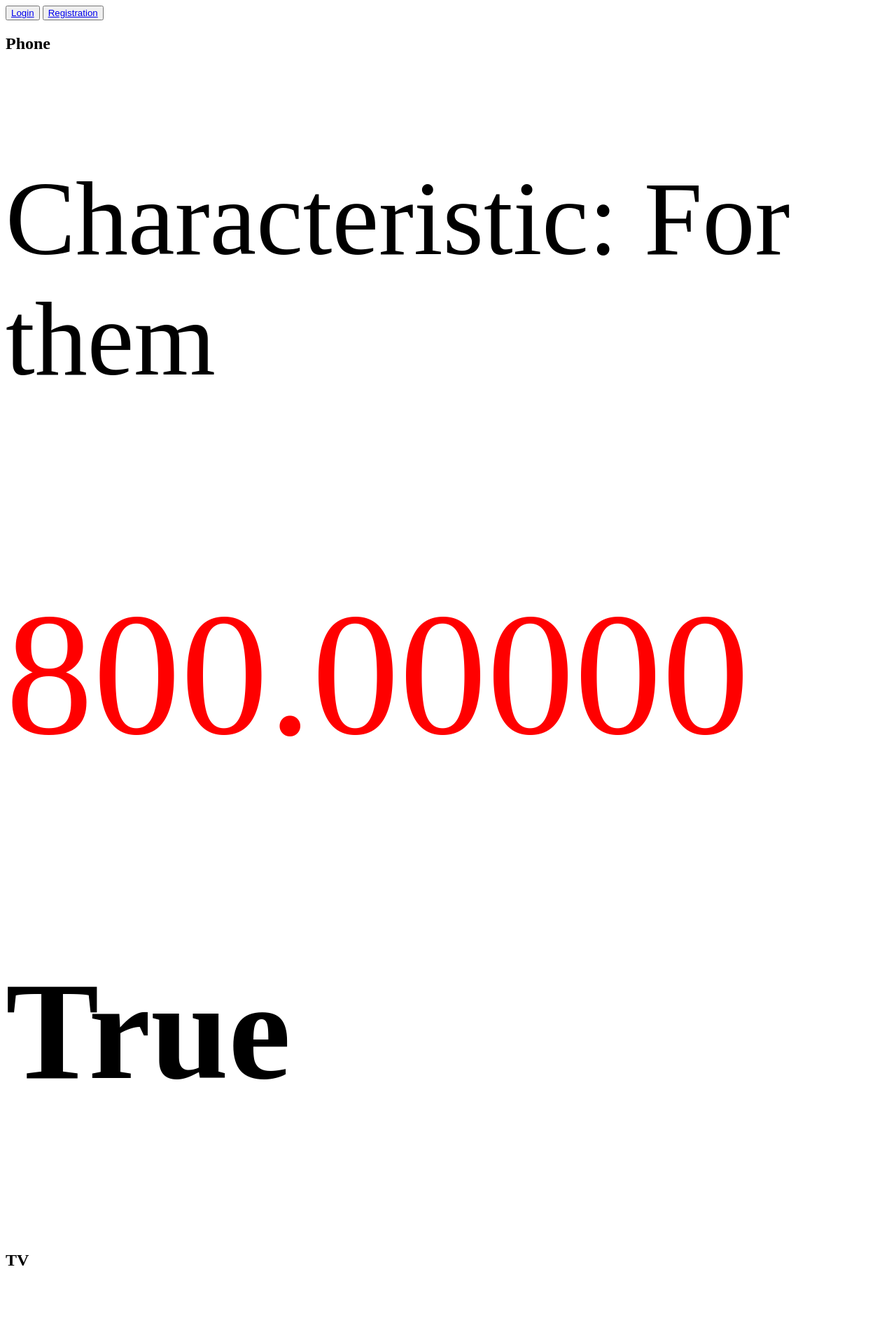
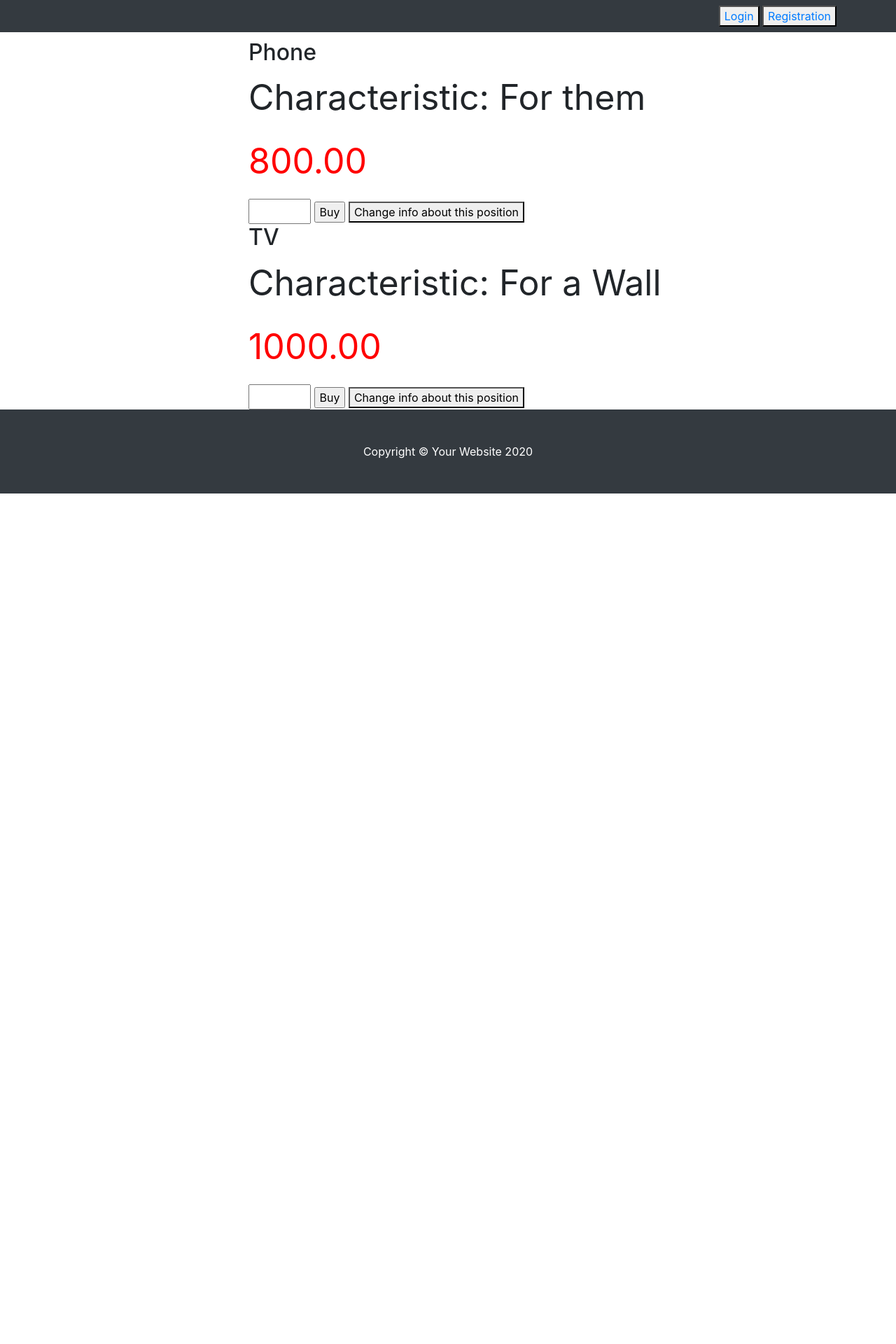
Before and after one commit to RomanDemianenko/Modul2, a Django app: page / in a window 1280 px wide. Shown: the top 1920 px of the page at 70% size. After the commit the page ends 705 px from the top, so only its background shows below. Run offline with Django 3.2, Linux system fonts and the light colour scheme; a user stored in the database is signed in; data comes from the database, SQL or seed files in the repository; both versions use the stored data as it was after the commit; some libraries are stand-ins or nearby versions.

Commit message:
10,02021

```diff
--- a/mysite/myapp/models.py
+++ b/mysite/myapp/models.py
@@ -7,14 +7,14 @@ from django.utils import timezone
 
 
 class MyUser(AbstractUser):
-    cash = models.DecimalField(decimal_places=5, max_digits=15, default=10000)
+    cash = models.DecimalField(decimal_places=2, max_digits=15, default=10000)
 
 
 class Product(models.Model):
     name = models.CharField(max_length=30)
     description = models.TextField(max_length=30, null=True)
     slug = models.SlugField(blank=True, null=True)
-    price = models.DecimalField(decimal_places=5, max_digits=15)
+    price = models.DecimalField(decimal_places=2, max_digits=15)
     image = models.ImageField(blank=True, null=True)
     quantity = models.PositiveIntegerField()
     available = models.BooleanField(default=False)
@@ -27,7 +27,7 @@ class Order(models.Model):
     costumer = models.ForeignKey(MyUser, related_name='costumer', on_delete=models.CASCADE)
     product = models.ForeignKey(Product, related_name='product', on_delete=models.CASCADE)
     quantity = models.PositiveIntegerField(default=1)
-    total_price = models.DecimalField(decimal_places=5, max_digits=15)
+    total_price = models.DecimalField(decimal_places=2, max_digits=15)
     order_time = models.DateTimeField(default=timezone.now)
 
     def __str__(self):
--- a/mysite/myapp/urls.py
+++ b/mysite/myapp/urls.py
@@ -2,18 +2,20 @@ from django.contrib import admin
 from django.urls import include, path, re_path
 
 from myapp.views import UserLoginView, UserLogout, RegistrationView, ProductListView, ProductUpdateView, OrderViewList, \
-    ReturnOfGoodRedirectView, CancelListView, ReturnPositionRedirectsView
+    ReturnOfGoodRedirectView, CancelListView, ReturnPositionRedirectsView, BuyingRedirectView
 
 urlpatterns = [
     path('', ProductListView.as_view(), name='products'),
+    # path('1/', UserLoginView.as_view()),
+    path('', BuyingRedirectView.as_view(), name='buying'),
     path('admin/', admin.site.urls),
     path('login/', UserLoginView.as_view(), name='login'),
-    path('logout/', UserLogout.as_view(next_page='/'), name='logout'),
+    path('logout/', UserLogout.as_view(), name='logout'),
     path('registration/', RegistrationView.as_view(), name='registration'),
-    path('update/', ProductUpdateView.as_view(), name='change_products_list'),
-    path('order/', OrderViewList.as_view()),
+    path('update/<int:pk>', ProductUpdateView.as_view(), name='update'),
+    path('order/', OrderViewList.as_view(), name='orders'),
     path('order/return', ReturnOfGoodRedirectView.as_view()),
-    path('cancel', CancelListView.as_view()),
+    path('cancel', CancelListView.as_view(), name='cancel'),
     path('cancel/list', ReturnPositionRedirectsView.as_view())
     # path('products/', ProductListView.as_view(), name='products'),
 ]
--- a/mysite/myapp/views.py
+++ b/mysite/myapp/views.py
@@ -2,7 +2,7 @@ from datetime import datetime, timezone, timedelta
 
 from django.contrib import messages
 from django.contrib.auth import authenticate, login, logout
-from django.contrib.auth.forms import UserCreationForm
+from django.contrib.auth.forms import UserCreationForm, AuthenticationForm
 from django.contrib.auth.mixins import LoginRequiredMixin, PermissionRequiredMixin
 from django.contrib.auth.views import LogoutView, LoginView
 from django.http import HttpResponse, HttpResponseRedirect
@@ -57,76 +57,86 @@ class BaseView(View):
 
 
 class UserLoginView(LoginView):
-    form_class = LoginForm
-    success_url = '/'
-    template_name = 'login.html'
+    # form_class = AuthenticationForm
+    # success_url = '/'
+    # template_name = 'login.html'
+    # http_method_names = ['get', 'post']
 
-    def get_success_url(self):
-        return self.success_url
+    # def get_success_url(self):
+    #     return self.success_url
 
-    # def get(self, request, *args, **kwargs):
-    #     form = LoginForm(request.POST)
-    #     product = Product.objects.all()
-    #     context = {'form': form, 'product': product}
-    #     return render(request, 'login.html', context)
-    #
-    # def post(self, request, *args, **kwargs):
-    #     form = LoginForm(request.POST)
-    #     if form.is_valid():
-    #         username = form.cleaned_data['username']
-    #         password = form.cleaned_data['password']
-    #         user = authenticate(username=username, password=password)
-    #         if user:
-    #             login(request, user)
-    #             messages.success(request, 'You are login')
-    #             return HttpResponseRedirect('/')
-    #
-    #         else:
-    #             messages.warning(request, 'You are login')
-    #
-    #     context = {'form': form}
-    #     return render(request, 'login.html', context)
+    def get(self, request, *args, **kwargs):
+        # form = AuthenticationForm(request.POST)
+        # product = Product.objects.all()
+        # context = {'form': form, 'product': product}
+        return self.render_to_response(self.get_context_data())
+        # return super().get(request=self.request)
+        # return render(request, 'login.html', context)
+
+    def post(self, request, *args, **kwargs):
+        form = LoginForm(request.POST)
+        if form.is_valid():
+            username = form.cleaned_data['username']
+            password = form.cleaned_data['password']
+            user = authenticate(username=username, password=password)
+            if user:
+                login(request, user)
+                messages.success(request, 'You are login')
+                return HttpResponseRedirect('/')
+                # return self.form_valid(login)
+            else:
+                messages.warning(request, 'You have login already')
+        else:
+            return self.form_invalid(form)
+        context = {'form': form}
+        return render(request, 'login.html', context)
 
 
 class RegistrationView(CreateView):
-    model = MyUser
-    form_class = RegistrationForm
-    template_name = 'registration.html'
-    success_url = '/'
-    # def get(self, request, *args, **kwargs):
-    #     form = RegistrationForm(request.POST)
-    #     product = Product.objects.all()
-    #     context = {'form': form, 'product': product}
-    #     return render(request, 'registration.html', context)
+    # model = MyUser
+    # form_class = RegistrationForm
+    # template_name = 'registration.html'
+    # success_url = '/'
     #
-    # def post(self, request, *args, **kwargs):
-    #     form = RegistrationForm(request.POST)
-    #     if form.is_valid():
-    #         new_user = form.save(commit=False)
-    #         new_user.username = form.cleaned_data['username']
-    #         new_user.email = form.cleaned_data['email']
-    #         new_user.name = form.cleaned_data['name']
-    #         new_user.save()
-    #         new_user.set_password(form.cleaned_data['password'])
-    #         new_user.save()
-    #         MyUser.objects.create(user=new_user)
-    #         MyUser.objects.upgrade(cash='10000')
-    #         user = authenticate(username=form.cleaned_data['username'], password=form.cleaned_data['password'])
-    #         login(request, user)
-    #         messages.success(request, 'Welcomm in our club')
-    #         return HttpResponseRedirect('/')
-    #     context = {'form': form}
-    #     return render(request, 'registration.html', context)
+    # def get_success_url(self):
+    #     return self.success_url
+    http_method_names = ['get', 'post']
+
+    def get(self, request, *args, **kwargs):
+        form = RegistrationForm(request.POST)
+        product = Product.objects.all()
+        context = {'form': form, 'product': product}
+        return render(request, 'registration.html', context)
+
+    def post(self, request, *args, **kwargs):
+        form = RegistrationForm(request.POST)
+        if form.is_valid():
+            new_user = form.save(commit=False)
+            new_user.username = form.cleaned_data['username']
+            new_user.email = form.cleaned_data['email']
+            new_user.name = form.cleaned_data['name']
+            new_user.save()
+            new_user.set_password(form.cleaned_data['password'])
+            new_user.save()
+            MyUser.objects.create(user=new_user)
+            MyUser.objects.upgrade(cash='10000')
+            user = authenticate(username=form.cleaned_data['username'], password=form.cleaned_data['password'])
+            login(request, user)
+            messages.success(request, 'Welcomm in our club')
+            return HttpResponseRedirect('/')
+        context = {'form': form}
+        return render(request, 'registration.html', context)
 
 
 class UserLogout(LogoutView):
-    # def get(self, request, *args, **kwargs):
-    #     logout(request)
-    #     return HttpResponseRedirect('/')
+    login_url = '/products/'
+    template_name = 'log_out.html'
     next_page = '/'
 
 
-class ProductCreateView(CreateView):
+class ProductCreateView(PermissionRequiredMixin, CreateView):
+    login_url = '/login'
+    permission_required = 'request.user.is_superuser'
     model = Product
     form_class = ProductForm
     success_url = '/products/'
@@ -150,6 +160,9 @@ class ProductListView(ListView):
 
 
 class BuyingRedirectView(RedirectView):
+    model = Order
+    form_class = OrderForm
+
     def get(self, request, *args, **kwargs):
         product_id = request.POST['id']
         product = Product.objects.get(id=product_id)
@@ -176,7 +189,7 @@ class BuyingRedirectView(RedirectView):
 
 class OrderViewList(ListView, LoginRequiredMixin):
     model = Order
-    form = OrderForm
+    # form = OrderForm
     template_name = 'order.html'
     paginate_by = 5
     ordering = ['order_time']
--- a/mysite/mysite/settings.py
+++ b/mysite/mysite/settings.py
@@ -57,7 +57,7 @@ ROOT_URLCONF = 'mysite.urls'
 TEMPLATES = [
     {
         'BACKEND': 'django.template.backends.django.DjangoTemplates',
-        'DIRS': ['templates', ],
+        'DIRS': ['templates'],
         'APP_DIRS': True,
         'OPTIONS': {
             'context_processors': [
--- a/mysite/templates/base.html
+++ b/mysite/templates/base.html
@@ -1,57 +1,129 @@
+{% load static %}
 <!DOCTYPE html>
 <html lang="en">
+
 <head>
-    <meta charset="UTF-8">
-    <title>Title</title>
+
+  <meta charset="utf-8">
+  <meta name="viewport" content="width=device-width, initial-scale=1, shrink-to-fit=no">
+  <meta name="description" content="">
+  <meta name="author" content="">
+
+  <title>Shop Homepage</title>
+
+  <!-- Bootstrap core CSS -->
+  <link rel="stylesheet" href="https://maxcdn.bootstrapcdn.com/bootstrap/4.0.0/css/bootstrap.min.css" integrity="sha384-Gn5384xqQ1aoWXA+058RXPxPg6fy4IWvTNh0E263XmFcJlSAwiGgFAW/dAiS6JXm" crossorigin="anonymous">
+
+  <!-- Custom styles for this template -->
+  <link href="css/shop-homepage.css" rel="stylesheet">
+
 </head>
+<style>
+    body {
+      padding-top: 56px;
+    }
+</style>
 <body>
         {% block content %}
         {% csrf_token %}
+  <!-- Navigation -->
+  <nav class="navbar navbar-expand-lg navbar-dark bg-dark fixed-top">
+    <div class="container">
+      <div class="collapse navbar-collapse" id="navbarResponsive">
+        <ul class="navbar-nav ml-auto">
+          <li class="nav-item">
                {% if user.superuser %}
-        <button><a href = '/update'>Add Products to Shop</a></button>
-        <button><a href = '/cancel'>Cancel orders</a></button>
+                    <button><a href ="{% url 'update'%}">Add Products to Shop</a></button>
+                    <button><a href ="{% url 'cancel'%}">Cancel orders</a></button>
                     <input type="submit" value="Buy">
 
                    {% if user.is_authenticated %}
-            <button><a href = '/logout'>Logout</a></button>
-            <button><a href = '/order'>My Orders</a></button>
-            <p>Your cash: {{user.cash}}</p>
+                       <button><a href="{% url 'logout' %}">Logout</a></button>
+                       <button><a href={% url 'orders' %}>My Orders</a></button>
+                       <p>Your cash: {{ user.cash }}</p>
                    {% endif %}
                     {% else %}
-        <button><a href = '/login'>Login</a></button>
-        <button><a href = '/registration'>Registration</a></button>
+                        <button><a href ="{% url 'login'%}">Login</a></button>
+                        <button><a href ="{% url 'registration'%}">Registration</a></button>
+                {% endif %}
+          </li>
+        </ul>
+      </div>
+    </div>
+  </nav>
+
+  <!-- Page Content -->
+  <div class="container">
+
+    <div class="row">
+
+      <div class="col-lg-3 mt-5">
+        <div class="list-group">
+          {% for category in categories %}
+          <a href="{{ category.url }}" class="list-group-item">{{ category.name }} ({{ category.count }})</a>
+          {% endfor %}
+        </div>
+
+      </div>
+      <!-- /.col-lg-3 -->
+
+      <div class="col-lg-9">
+
+        {% if messages %}
+            {% for message in messages %}
+              <div class="alert alert-success alert-dismissible fade show mt-3" role="alert">
+                <strong>{{ message }}</strong>
+                <button type="button" class="close" data-dismiss="alert" aria-label="Close">
+                  <span aria-hidden="true">&times;</span>
+                </button>
+              </div>
+            {% endfor %}
         {% endif %}
 
+
+        <div class="row">
         {% for obj in object_list %}
             <form method="POST">
                 <h2>{{ obj.name }}</h2>
                 {% if obj.image %}
                     {{ obj.photo }}
                 {% endif %}
-                <p style="font-size: 150px">Characteristic: {{ obj.description }}</p>
-                <p style="font-size: 250px; color: red">{{ obj.price }}</p>
-                <p style="font-size: 200px"><strong>{{ obj.available }}</strong></p>
-
-
+                <p style="font-size: 50px">Characteristic: {{ obj.description }}</p>
+                <p style="font-size: 50px; color: red">{{ obj.price }}</p>
+{#                <p style="font-size: 50px"><strong>{{ obj.available }}</strong></p>#}
+                {% if user.is_authenticated %}
+                    <input name="quantity" style="font-size: 20px; color: blue" type="number" min="1" max="{{ obj.quantity }}">
+                    <input type="submit" value="Buy">
+                {% endif %}
+                {% if user.is_superuser %}
+                    <button><a href="/update/{{ obj.id }}"></a>Change info about this position</button>
+                {% endif %}
             </form>
         {% endfor %}
-        <div class="pagination">
-    <span class="step-links">
-        {% if page_obj.has_previous %}
-            <a href="?page=1">&laquo; first</a>
-            <a href="?page={{ page_obj.previous_page_number }}">previous</a>
-        {% endif %}
+        </div>
+        <!-- /.row -->
+      {% endblock content %}
+      </div>
+      <!-- /.col-lg-9 -->
 
-        <span class="current">
-            Page {{ page_obj.number }} of {{ page_obj.paginator.num_pages }}.
-        </span>
+    </div>
+    <!-- /.row -->
 
-        {% if page_obj.has_next %}
-            <a href="?page={{ page_obj.next_page_number }}">next</a>
-            <a href="?page={{ page_obj.paginator.num_pages }}">last &raquo;</a>
-        {% endif %}
-    </span>
   </div>
-    {% endblock %}
+  <!-- /.container -->
+
+  <!-- Footer -->
+  <footer class="py-5 bg-dark">
+    <div class="container">
+      <p class="m-0 text-center text-white">Copyright &copy; Your Website 2020</p>
+    </div>
+    <!-- /.container -->
+  </footer>
+
+  <!-- Bootstrap core JavaScript -->
+<script src="https://code.jquery.com/jquery-3.2.1.slim.min.js" integrity="sha384-KJ3o2DKtIkvYIK3UENzmM7KCkRr/rE9/Qpg6aAZGJwFDMVNA/GpGFF93hXpG5KkN" crossorigin="anonymous"></script>
+<script src="https://maxcdn.bootstrapcdn.com/bootstrap/4.0.0/js/bootstrap.min.js" integrity="sha384-JZR6Spejh4U02d8jOt6vLEHfe/JQGiRRSQQxSfFWpi1MquVdAyjUar5+76PVCmYl" crossorigin="anonymous"></script>
+
 </body>
+
 </html>
--- a/mysite/templates/login.html
+++ b/mysite/templates/login.html
@@ -1,7 +1,7 @@
 {% extends 'base.html' %}
 
 {% block content %}
-<div class="row" style="margin-bottom: 50px; margin-top: 50px">
+{#<div class="row" style="margin-bottom: 50px; margin-top: 50px">#}
 
     <h3 class="text-center">Autorisation</h3>
     <form action="{% url 'products' %}" method="POST">
@@ -10,5 +10,5 @@
         <input type="submit" class="btn btn-success"  value="LOGIN">
 
     </form>
-</div>
+{#</div>#}
 {% endblock %}
--- a/mysite/templates/registration.html
+++ b/mysite/templates/registration.html
@@ -2,12 +2,12 @@
 
 {% block content %}
 
-<div class="row" style="margin-bottom: 50px; margin-top: 50px">
+{#<div class="row" style="margin-bottom: 50px; margin-top: 50px">#}
     <h3 class="text-center">Registration a new user </h3>
-    <form action="/" method="POST">
+    <form action="{% url 'products' %}" method="POST">
         {% csrf_token %}
         {{ form }}
         <input type="submit" class="btn btn-success"  value="REGISTRATION">
     </form>
-</div>
+{#</div>#}
 {% endblock %}
```
Also changed, not shown: mysite/myapp/forms.py (+11 -9 lines), mysite/new.sqlite3. Lines whose indentation alone changed are shown as unchanged.
